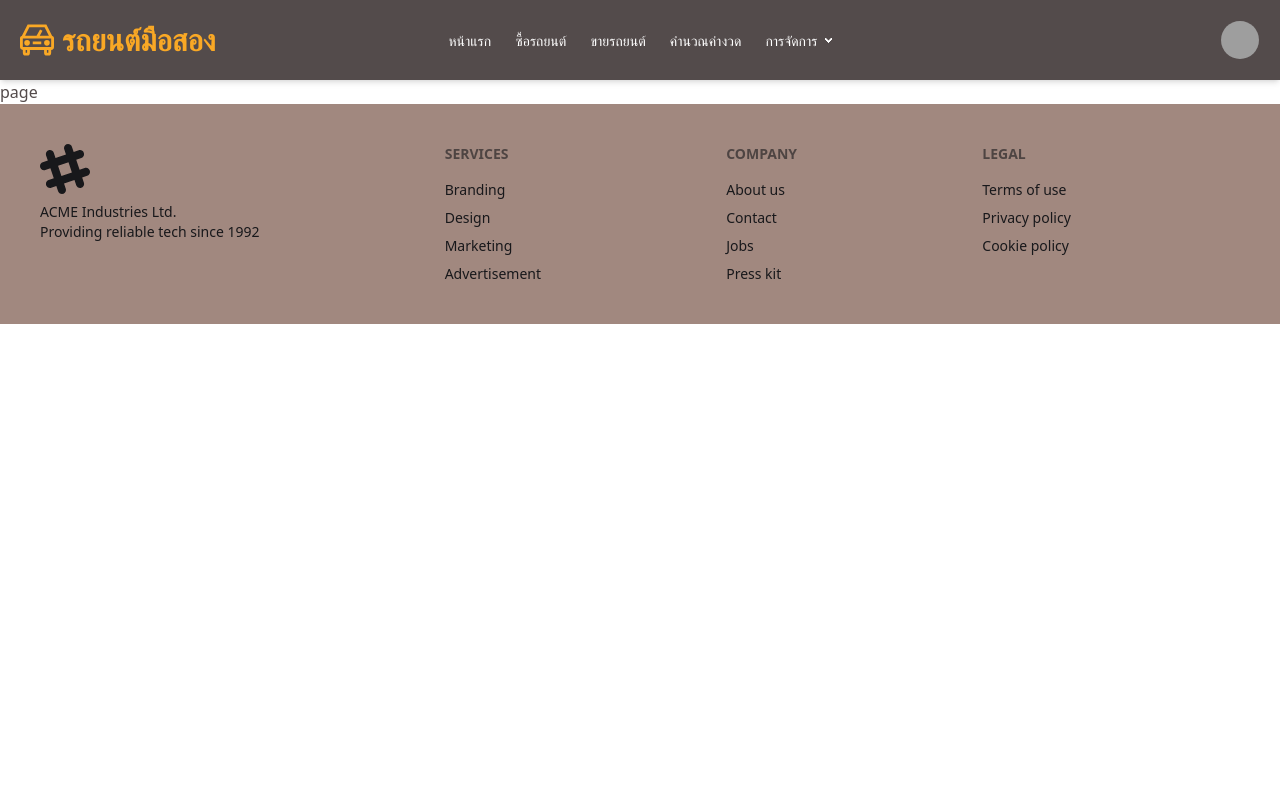
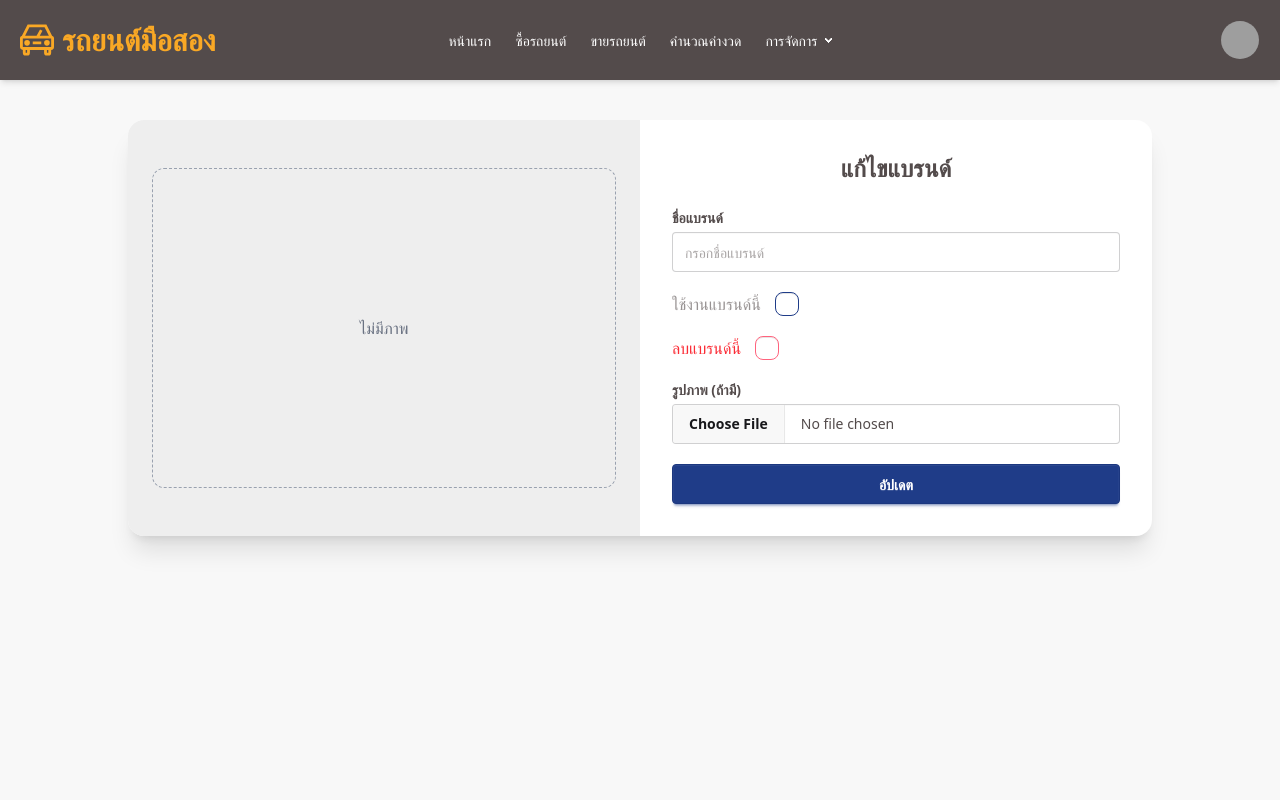
Before and after one commit to Thanawat0107/car_client, a Next.js app: page /manages/brand/edit/1 in a window 1280 px wide. Shown: the top 800 px of the page. Built offline with nearby package versions, Linux system fonts and the light colour scheme; no server answers; grey boxes are pictures that could not be loaded.

Commit message:
CRUD => Brand FullOption

```diff
--- a/src/app/(sellers)/manages/brand/edit/[id]/page.tsx
+++ b/src/app/(sellers)/manages/brand/edit/[id]/page.tsx
@@ -1,7 +1,8 @@
+import BrandForm from '@/components/pages/brandPage/BrandForm'
 import React from 'react'
 
 export default function page() {
   return (
-    <div>page</div>
+    <BrandForm />
   )
 }
--- a/src/components/pages/brandPage/BrandForm.tsx
+++ b/src/components/pages/brandPage/BrandForm.tsx
@@ -1,30 +1,30 @@
 /* eslint-disable @next/next/no-img-element */
-/* eslint-disable @typescript-eslint/no-unused-vars */
+
 "use client";
 
-import { useRouter, useSearchParams } from "next/navigation";
 import { useEffect, useState } from "react";
 import { useFormik } from "formik";
+import { useParams, useRouter } from "next/navigation";
 import Swal from "sweetalert2";
 import withReactContent from "sweetalert2-react-content";
+
 import {
   useCreateBrandMutation,
   useGetBrandByIdQuery,
   useUpdateBrandMutation,
 } from "@/services/brandApi";
-import { BrandFormValues } from "./BrandFormValues";
-import { validationSchema } from "./validationSchema";
-
-const path = "/manages/brand";
+import { BrandCreateFormValues, BrandUpdateFormValues } from "./BrandFormValues";
+import { createValidationSchema, updateValidationSchema } from "./validationSchema";
+import { baseUrl } from "@/utility/SD";
 
 const MySwal = withReactContent(Swal);
+const redirectPath = "/manages/brand";
 
 export default function BrandForm() {
   const router = useRouter();
-  const searchParams = useSearchParams();
-  const brandId = searchParams.get("id");
-
-  const isEditMode = !!brandId;
+  const params = useParams();
+  const brandId = params?.id;
+  const isEditMode = Boolean(brandId);
 
   const { data: result, isLoading } = useGetBrandByIdQuery(Number(brandId), {
     skip: !isEditMode,
@@ -32,15 +32,24 @@ export default function BrandForm() {
 
   const [createBrand] = useCreateBrandMutation();
   const [updateBrand] = useUpdateBrandMutation();
+  const [previewUrl, setPreviewUrl] = useState<string | null>(null);
 
-  const [initialValues, setInitialValues] = useState<BrandFormValues>({
+  const [initialValues, setInitialValues] = useState<
+    BrandCreateFormValues | BrandUpdateFormValues
+  >(
+    isEditMode
+      ? {
           name: "",
           imageFile: null,
           isUsed: false,
           isDelete: false,
-  });
-
-  const [previewUrl, setPreviewUrl] = useState<string | null>(null);
+        }
+      : {
+          name: "",
+          imageFile: null,
+          isUsed: false,
+        }
+  );
 
 useEffect(() => {
   if (isEditMode && result) {
@@ -49,56 +58,63 @@ export default function BrandForm() {
       imageFile: null,
       isUsed: result.isUsed,
       isDelete: result.isDelete,
-      });
-      if (result.imageUrl) {
-        setPreviewUrl(result.imageUrl);
-      }
+    } satisfies BrandUpdateFormValues);
   }
 }, [isEditMode, result]);
 
-  const formik = useFormik<BrandFormValues>({
-    enableReinitialize: true,
-    initialValues,
-    validationSchema,
-    onSubmit: async (values) => {
+useEffect(() => {
+  if (isEditMode && result?.imageUrl) {
+    setPreviewUrl(baseUrl + result.imageUrl);
+  }
+}, [isEditMode, result?.imageUrl]);
+
+  const handleSubmit = async (values: BrandCreateFormValues | BrandUpdateFormValues) => {
     const formData = new FormData();
     formData.append("name", values.name);
-     if (values.imageFile) {
-       formData.append("imageFile", values.imageFile);
+    formData.append("isUsed", String((values as BrandCreateFormValues).isUsed));
+    if (values.imageFile) formData.append("imageFile", values.imageFile);
+
+    if (isEditMode) {
+      formData.append("isUsed", String((values as BrandUpdateFormValues).isUsed));
+      formData.append("isDelete", String((values as BrandUpdateFormValues).isDelete));
+      await updateBrand({ brandId: Number(brandId), formData }).unwrap();
+      await showAlert("อัปเดตแบรนด์สำเร็จ");
+    } else {
+      await createBrand(formData).unwrap();
+      await showAlert("เพิ่มแบรนด์สำเร็จ");
     }
-     formData.append("isUsed", String(values.isUsed));
-     formData.append("isDelete", String(values.isDelete));
 
-      try {
-        if (isEditMode) {
-          await updateBrand({ brandId: Number(brandId), formData }).unwrap();
-          await MySwal.fire({
+    router.push(redirectPath);
+  };
+
+  const showAlert = (message: string) =>
+    MySwal.fire({
       icon: "success",
       title: "สำเร็จ",
-            text: "อัปเดตแบรนด์สำเร็จ",
+      text: message,
       timer: 1500,
       showConfirmButton: false,
     });
+
+  const handleImageChange = (event: React.ChangeEvent<HTMLInputElement>) => {
+    const file = event.currentTarget.files?.[0] || null;
+    formik.setFieldValue("imageFile", file);
+    if (file) {
+      const reader = new FileReader();
+      reader.onloadend = () => setPreviewUrl(reader.result as string);
+      reader.readAsDataURL(file);
     } else {
-          await createBrand(formData).unwrap();
-          await MySwal.fire({
-            icon: "success",
-            title: "สำเร็จ",
-            text: "เพิ่มแบรนด์สำเร็จ",
-            timer: 1500,
-            showConfirmButton: false,
-          });
+      setPreviewUrl(null);
     }
+  };
 
-        router.push(path);
-      } catch (error) {
-        await MySwal.fire({
-          icon: "error",
-          title: "เกิดข้อผิดพลาด",
-          text: "ไม่สามารถบันทึกแบรนด์ได้",
-        });
-      }
-    },
+const formik = useFormik<BrandCreateFormValues | BrandUpdateFormValues>({
+  enableReinitialize: true,
+  initialValues,
+  validationSchema: isEditMode
+    ? updateValidationSchema
+    : createValidationSchema,
+  onSubmit: handleSubmit,
 });
 
   if (isEditMode && isLoading) return <p>กำลังโหลดข้อมูล...</p>;
@@ -107,7 +123,7 @@ export default function BrandForm() {
     <div className="min-h-screen bg-base-200 py-10 px-4">
       <div className="max-w-5xl mx-auto bg-base-100 shadow-xl rounded-2xl overflow-hidden">
         <div className="grid grid-cols-1 md:grid-cols-2">
-          {/* รูปภาพ Preview */}
+          {/* Image Preview */}
           <div className="bg-base-300 p-6 flex items-center justify-center">
             {previewUrl ? (
               <img
@@ -122,13 +138,14 @@ export default function BrandForm() {
             )}
           </div>
 
-          {/* ฟอร์ม */}
+          {/* Form Section */}
           <div className="p-8">
             <h2 className="text-2xl font-bold text-center mb-6">
               {isEditMode ? "แก้ไขแบรนด์" : "เพิ่มแบรนด์"}
             </h2>
 
             <form onSubmit={formik.handleSubmit} className="space-y-5">
+              {/* Name */}
               <div>
                 <label className="block text-sm font-semibold mb-1">
                   ชื่อแบรนด์
@@ -148,7 +165,7 @@ export default function BrandForm() {
                 )}
               </div>
 
-              {/* เพิ่ม Checkbox สำหรับ isUsed */}
+              {/* isUsed */}
               <div className="form-control">
                 <label className="label cursor-pointer">
                   <span className="label-text">ใช้งานแบรนด์นี้</span>
@@ -162,6 +179,24 @@ export default function BrandForm() {
                 </label>
               </div>
 
+              {isEditMode && (
+                <div className="form-control">
+                  <label className="label cursor-pointer">
+                    <span className="label-text text-red-500">ลบแบรนด์นี้</span>
+                    <input
+                      type="checkbox"
+                      name="isDelete"
+                      checked={
+                        (formik.values as BrandUpdateFormValues).isDelete
+                      }
+                      onChange={formik.handleChange}
+                      className="checkbox checkbox-error ml-2"
+                    />
+                  </label>
+                </div>
+              )}
+
+              {/* Image File */}
               <div>
                 <label className="block text-sm font-semibold mb-1">
                   รูปภาพ (ถ้ามี)
@@ -171,24 +206,15 @@ export default function BrandForm() {
                   name="image"
                   accept="image/*"
                   className="file-input file-input-bordered w-full"
-                  onChange={(event) => {
-                    const file = event.currentTarget.files?.[0] || null;
-                    formik.setFieldValue("imageFile", file);
-
-                    if (file) {
-                      const reader = new FileReader();
-                      reader.onloadend = () => {
-                        setPreviewUrl(reader.result as string);
-                      };
-                      reader.readAsDataURL(file);
-                    } else {
-                      setPreviewUrl(null);
-                    }
-                  }}
+                  onChange={handleImageChange}
                 />
               </div>
 
-              <button type="submit" className="btn btn-primary w-full">
+              <button
+                type="submit"
+                className="btn btn-primary w-full"
+                disabled={formik.isSubmitting}
+              >
                 {isEditMode ? "อัปเดต" : "บันทึก"}
               </button>
             </form>
--- a/src/components/pages/brandPage/BrandPage.tsx
+++ b/src/components/pages/brandPage/BrandPage.tsx
@@ -3,6 +3,7 @@
 import { useAppDispatch, useAppSelector } from "@/hooks/useAppHookState";
 import { useGetBrandAllQuery } from "@/services/brandApi";
 import { setBrands } from "@/stores/slices/brandSlice";
+import { baseUrl } from "@/utility/SD";
 import React, { useEffect } from "react";
 
 export default function BrandPage() {
@@ -48,7 +49,7 @@ export default function BrandPage() {
                 className="border rounded-lg p-4 flex flex-col items-center hover:shadow-md transition"
               >
                 <img
-                  src={brand.imageUrl}
+                  src={baseUrl + brand.imageUrl}
                   alt={brand.name}
                   className="w-16 h-16 object-contain mb-2"
                 />
--- a/src/components/pages/brandPage/validationSchema.ts
+++ b/src/components/pages/brandPage/validationSchema.ts
@@ -1,6 +1,14 @@
 import * as Yup from "yup";
 
-export const validationSchema = Yup.object().shape({
+export const createValidationSchema = Yup.object().shape({
   name: Yup.string().required("กรุณากรอกชื่อแบรนด์"),
   imageFile: Yup.mixed().nullable(),
+  isUsed: Yup.boolean()
 });
+
+export const updateValidationSchema = Yup.object().shape({
+  name: Yup.string().required("กรุณากรอกชื่อแบรนด์"),
+  imageFile: Yup.mixed().nullable(),
+  isUsed: Yup.boolean(),
+  isDelete: Yup.boolean(),
+});
--- a/src/services/brandApi.ts
+++ b/src/services/brandApi.ts
@@ -1,5 +1,4 @@
-/* eslint-disable @typescript-eslint/no-explicit-any */
-import { createApi, fetchBaseQuery } from "@reduxjs/toolkit/query/react";
+ import { createApi, fetchBaseQuery } from "@reduxjs/toolkit/query/react";
 import { baseUrlAPI } from "../utility/SD";
 import { BrandDto } from "@/@types/dto/BrandDto";
 import { PaginationMeta } from "@/@types/Responsts/PaginationMeta";
@@ -13,13 +12,12 @@ const brandApi = createApi({
   }),
   tagTypes: ["Brand"],
   endpoints: (builder) => ({
-
     getBrandAll: builder.query<
       { result: BrandDto[]; meta: PaginationMeta },
       BrandSearchParams
     >({
       query: (params) => ({
-        url: "brands",
+        url: "brands/getall",
         method: "GET",
         params,
       }),
@@ -32,7 +30,7 @@ const brandApi = createApi({
 
     getBrandById: builder.query<BrandDto, number>({
       query: (brandId) => ({
-        url: `brands/${brandId}`,
+        url: `brands/getbyid/${brandId}`,
         method: "GET",
       }),
       transformResponse: async (response: ApiResponse<BrandDto>) => {
@@ -44,7 +42,7 @@ const brandApi = createApi({
 
     createBrand: builder.mutation<BrandDto, FormData>({
       query: (formData) => ({
-        url: "brands",
+        url: "brands/create",
         method: "POST",
         body: formData,
       }),
@@ -57,10 +55,10 @@ const brandApi = createApi({
 
     updateBrand: builder.mutation<
       BrandDto,
-      { brandId: number; formData: FormData }
+      { formData: FormData; brandId: number }
     >({
-      query: ({ brandId, formData }) => ({
-        url: `brands/${brandId}`,
+      query: ({ formData, brandId }) => ({
+        url: `brands/update/${brandId}`,
         method: "PUT",
         body: formData,
       }),
@@ -68,12 +66,12 @@ const brandApi = createApi({
         if (response.result) return response.result;
         throw new Error(response.message);
       },
-      invalidatesTags: (result, error, { brandId }) => [{ type: "Brand", brandId }],
+      invalidatesTags: ["Brand"],
     }),
 
     deleteBrand: builder.mutation<string, number>({
       query: (id) => ({
-        url: `brands/${id}`,
+        url: `brands/delete/${id}`,
         method: "PUT",
       }),
       transformResponse: (response: ApiResponse<string>) => {
@@ -82,7 +80,6 @@ const brandApi = createApi({
       },
       invalidatesTags: ["Brand"],
     }),
-
   }),
 });
 
```
Also changed, not shown: src/components/pages/brandPage/BrandFormValues.ts (+7 -1 lines), src/components/pages/brandPage/BrandList.tsx (+60 -15 lines). Lines whose indentation alone changed are shown as unchanged.
